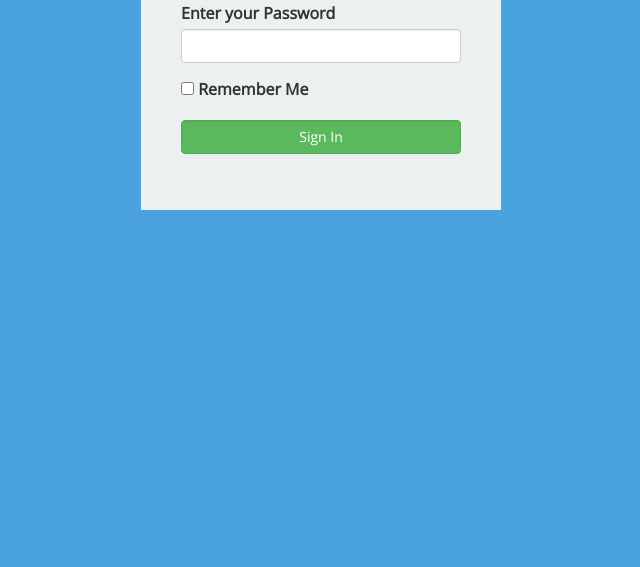
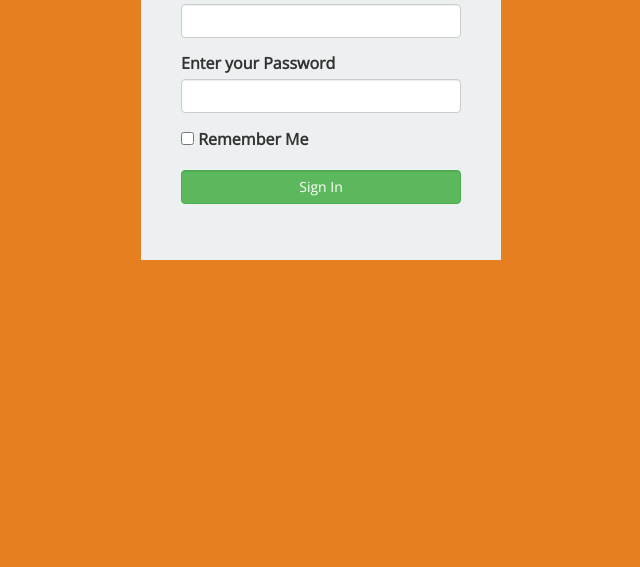
Before and after one commit to sathishdk/learn, a plain HTML site: page index.html in a window 1280 px wide. Shown: the part 233-800 px from the top of the page, without its empty margins (319-959 px from the left). Drawn offline with nearby package versions, Linux system fonts and the light colour scheme.

Commit message:
Update main.css

```diff
--- a/main.css
+++ b/main.css
@@ -7,12 +7,12 @@ body{
   font-family: 'Open Sans', sans-serif;
   font-size: 16px;
   line-height: 21px;
-  background-color:#4aa3df;
+  background-color:#e67e22;
 }
 .login-form{
   background-color:#ecf0f1;
   padding:40px;
-  margin-top:50px;
+  margin-top:100px;
 }
 .login-form h1{
   margin:0px 0px 30px 0px;
```
